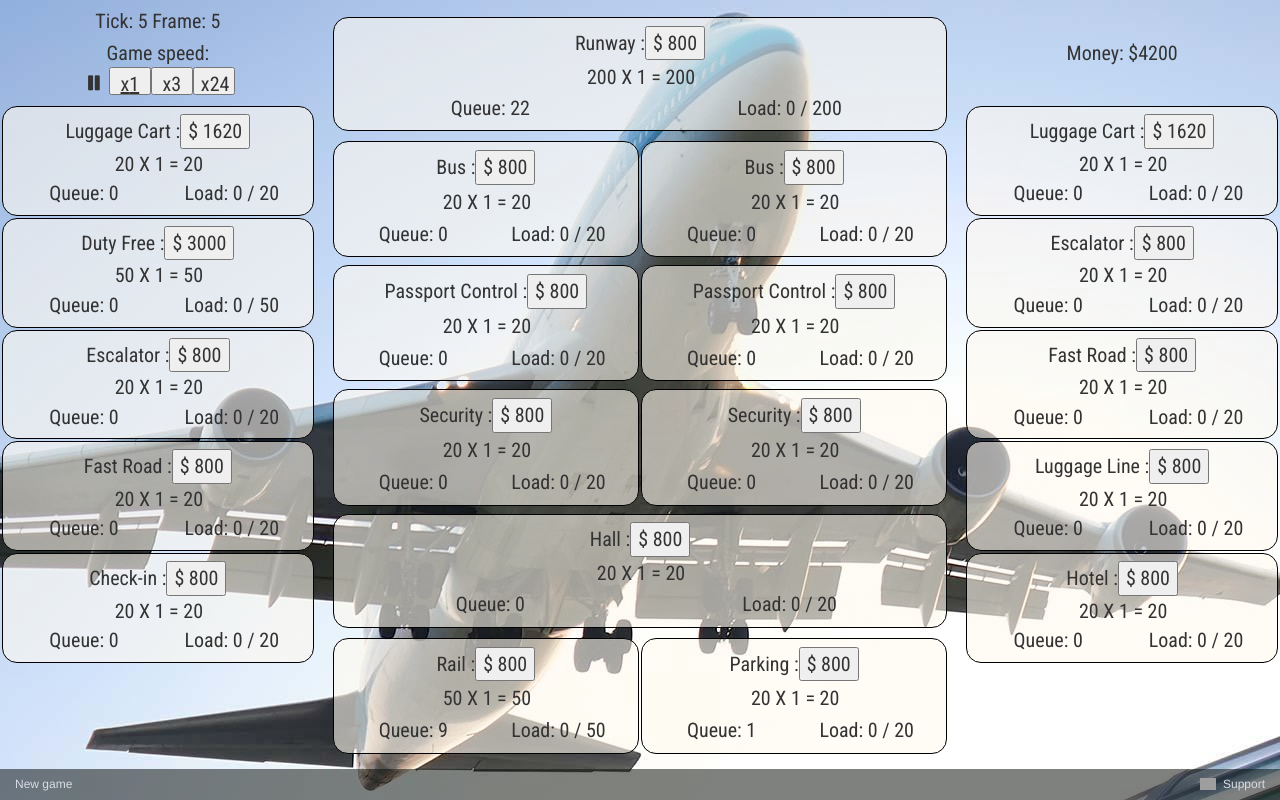
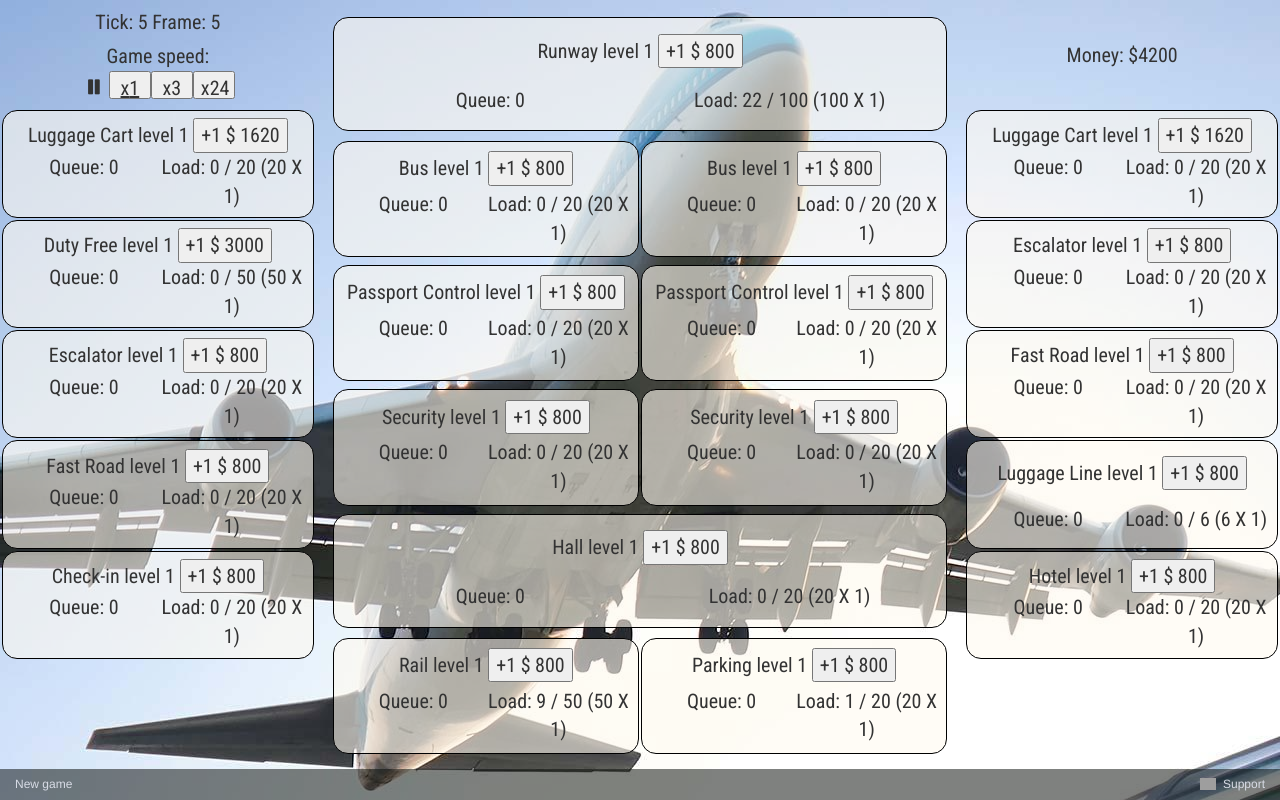
Before and after one commit to gapak/airport-simulator, a React (Create React App) app: page / in a window 1280 px wide. Built offline with nearby package versions, Linux system fonts and the light colour scheme; grey boxes are pictures that could not be loaded.

Commit message:
Add predicate to move

```diff
--- a/src/App.js
+++ b/src/App.js
@@ -55,7 +55,7 @@ class App extends Component {
         };
 
         const BuyGinButton = (props) => <GinButton item={{
-            name: "$ " + props.item.cost.money,
+            name: "+1 $ " + props.item.cost.money,
             cost: props.item.cost,
             isDisabled: (state) => props.item.isDisabled(state),
             onClick: (state) => props.item.onClick(state)
@@ -65,18 +65,14 @@ class App extends Component {
         let constructionBox = (item, key) =>
             <div key={item.key} className={item.key + " box smallBorders background"}>
                 <div className="box">
-                    <div> { item.name } :
-                        <BuyGinButton item={item}/>
-                    </div>
-                    <div className="flex-container-column">
-                        { item.bandwidth } X { state.constructions[item.key] } = {item.bandwidth * state.constructions[item.key]}
+                    <div> { item.name } level {state.constructions[item.key]} <BuyGinButton item={item}/>
                     </div>
                     <div className="flex-container-row">
                         <div className="flex-element">
                             Queue: {state.queue[item.key].length}
                         </div>
                         <div className="flex-element">
-                            Load: {state.processing[item.key].length} / { item.bandwidth * state.constructions[item.key] }
+                            Load: {state.processing[item.key].length} / { item.bandwidth * state.constructions[item.key] } ({ item.bandwidth } X { state.constructions[item.key] })
                         </div>
                     </div>
                 </div>
--- a/src/gamedata/constructions.js
+++ b/src/gamedata/constructions.js
@@ -179,6 +179,7 @@ constructions = {
         onClick:     (state, params = {}) => buy(state, 'outPassport'),
         onTick:      (state, params = {}) => {
             // some code
+            state = move(state, {from: 'outSecurity', next: 'outPassport'});
             return state;
         },
         name:        'Passport Control',
@@ -194,8 +195,8 @@ constructions = {
         isDisabled:  (state, params = {}) => false,
         onClick:     (state, params = {}) => buy(state, 'innerSecurity'),
         onTick:      (state, params = {}) => {
-            // some code
-            state = move(state, {from: 'innerSecurity', next: 'hall'});
+            // to baggage line
+            state = move(state, {from: 'innerSecurity', next: 'luggageLine'});
             return state;
         },
         name:        'Security',
@@ -211,7 +212,8 @@ constructions = {
         isDisabled:  (state, params = {}) => false,
         onClick:     (state, params = {}) => buy(state, 'outSecurity'),
         onTick:      (state, params = {}) => {
-            // some code
+            // to passport
+            state = move(state, {from: 'outSecurity', next: 'outPassport'});
             return state;
         },
         name:        'Security',
@@ -227,7 +229,8 @@ constructions = {
         isDisabled:  (state, params = {}) => false,
         onClick:     (state, params = {}) => buy(state, 'checkIn'),
         onTick:      (state, params = {}) => {
-            // some code
+            // to security
+            state = move(state, {from: 'checkIn', next: 'outSecurity'});
             return state;
         },
         name:        'Check-in',
@@ -250,7 +253,7 @@ constructions = {
         cost:        {money: 800},
         bandwidth:   20,
         threshold:   20,
-        processing_time: 5,
+        processing_time: 360,
         description: 'Passengers can have some rest here during a long transfer'
     },
 
@@ -260,11 +263,12 @@ constructions = {
         onClick:     (state, params = {}) => buy(state, 'luggageLine'),
         onTick:      (state, params = {}) => {
             // some code
+            state = move(state, {from: 'luggageLine', next: 'hall'});
             return state;
         },
         name:        'Luggage Line',
         cost:        {money: 800},
-        bandwidth:   20,
+        bandwidth:   6,
         threshold:   20,
         processing_time: 5,
         description: 'Passengers will take their luggage here'
@@ -275,7 +279,20 @@ constructions = {
         isDisabled:  (state, params = {}) => false,
         onClick:     (state, params = {}) => buy(state, 'hall'),
         onTick:      (state, params = {}) => {
-            // some code
+            // all to cafe
+            state = move(state, {from: 'hall', next: 'cafe'}, passenger => _.random(1, 10) === 1);
+
+            // arrival to taxi and rail
+            state = move(state, {from: 'hall', next: 'parking'}, passenger => _.random(1, 4) === 1 && passenger.dir === 'arrival');
+            state = move(state, {from: 'hall', next: 'rail'}, passenger => passenger.dir === 'arrival');
+
+            // transfer to hotel and checkIn
+            state = move(state, {from: 'hall', next: 'hotel'}, passenger => _.random(1, 7) === 1 && passenger.dir === 'transfer');
+            state = move(state, {from: 'hall', next: 'checkIn'}, passenger => passenger.dir === 'transfer');
+
+            // departure to checkIn
+            state = move(state, {from: 'hall', next: 'checkIn'}, passenger => passenger.dir === 'departure');
+
             return state;
         },
         name:        'Hall',
@@ -297,9 +314,9 @@ constructions = {
         },
         name:        'Runway',
         cost:        {money: 800},
-        bandwidth:   200,
+        bandwidth:   100,
         threshold:   20,
-        processing_time: 5,
+        processing_time: 10,
         description: 'The main airport construction. The more runways you have the more flights you can accept.'
     },
 
@@ -313,9 +330,9 @@ constructions = {
         },
         name:        'Cafe',
         cost:        {money: 800},
-        bandwidth:   20,
+        bandwidth:   10,
         threshold:   20,
-        processing_time: 5,
+        processing_time: 10,
         description: 'Passengers can drink here until they stop worry about their flight'
     },
 
@@ -332,7 +349,7 @@ constructions = {
         name:        'Rail',
         cost:        {money: 800},
         bandwidth:   50,
-        threshold:   20,
+        threshold:   10,
         processing_time: 12,
         description: 'This rail transports passengers from a city to the airport.'
     },
@@ -350,42 +367,35 @@ constructions = {
         name:        'Parking',
         cost:        {money: 800},
         bandwidth:   20,
-        threshold:   20,
+        threshold:   5,
         processing_time: 5,
         description: 'People are coming here from a city.'
     },
 };
 
-const move = (state, params = {from: '', next: ''}) => {
+const move = (state, params = {from: '', next: ''}, predicate = passenger => true) => {
     //console.log(state);
     //console.log(params);
-    //console.log(state.queue[params.from]);
-    //console.log(state.processing[params.from]);
 
     // 1 from processing to next
-    let ready = _.remove(state.processing[params.from], passenger => passenger.busy_till < state.tick);
-
-    //console.log(ready.length);
-    //console.log(ready);
-
-    if (ready.length > 0) {
-        state.queue[params.next] = _.concat(state.queue[params.next], ready);
-        //console.log(state.queue[params.next]);
-    }
+    let ready = _.remove(state.processing[params.from], passenger => passenger.busy_till < state.tick && predicate(passenger));
+    state.queue[params.next] = _.concat(state.queue[params.next], ready);
 
     // 2 params.from queue to processing
-    //console.log(state.processing[params.from].length);
-    //console.log(constructions[params.from].bandwidth);
-    //console.log(state.constructions[params.from]);
-    if (state.processing[params.from].length < constructions[params.from].bandwidth * state.constructions[params.from]) {
+    if (state.processing[params.from].length < (constructions[params.from].bandwidth * state.constructions[params.from])) {
         if (state.queue[params.from].length > 0) {
             let count = Math.min(constructions[params.from].bandwidth * state.constructions[params.from] - state.processing[params.from].length, state.queue[params.from].length);
-            console.log(count);
-            console.log(constructions[params.from].bandwidth * state.constructions[params.from] - state.processing[params.from].length, state.queue[params.from].length);
-            let to_processing = _.drop(state.queue[params.from], count);
+            // console.log(count);
+            //console.log(constructions[params.from].bandwidth * state.constructions[params.from] - state.processing[params.from].length, state.queue[params.from].length);
+            let to_processing = _.take(state.queue[params.from], count);
+
+            if (count !== to_processing.length) console.log("Wrong count: count !== to_processing.length ", count, to_processing.length);
+
+            // console.log(params.from, state.queue[params.from], to_processing);
+
             _.each(to_processing, passenger => { passenger.busy_till = state.tick + constructions[params.from].processing_time });
             state.processing[params.from] = _.concat(state.processing[params.from], to_processing);
-            state.queue[params.from] = _.dropRight(state.queue[params.from], (state.queue[params.from].length - count));
+            state.queue[params.from] = _.drop(state.queue[params.from], count);
         }
     }
 
```
